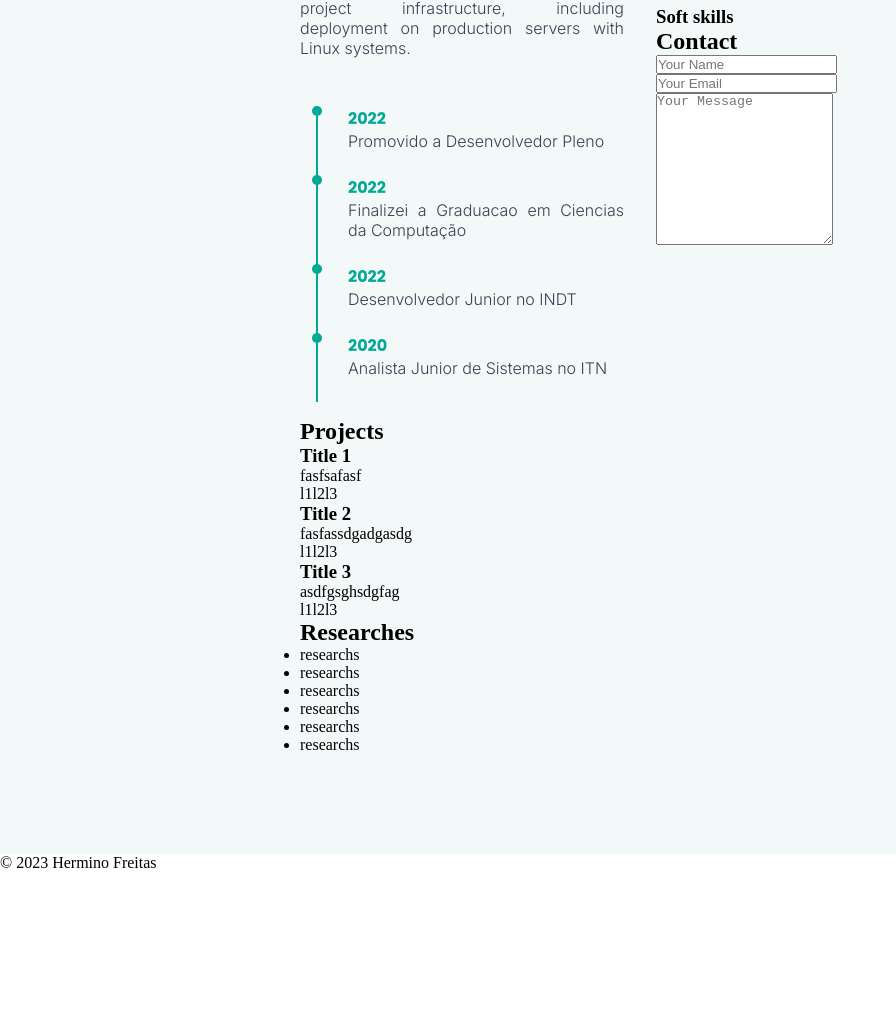
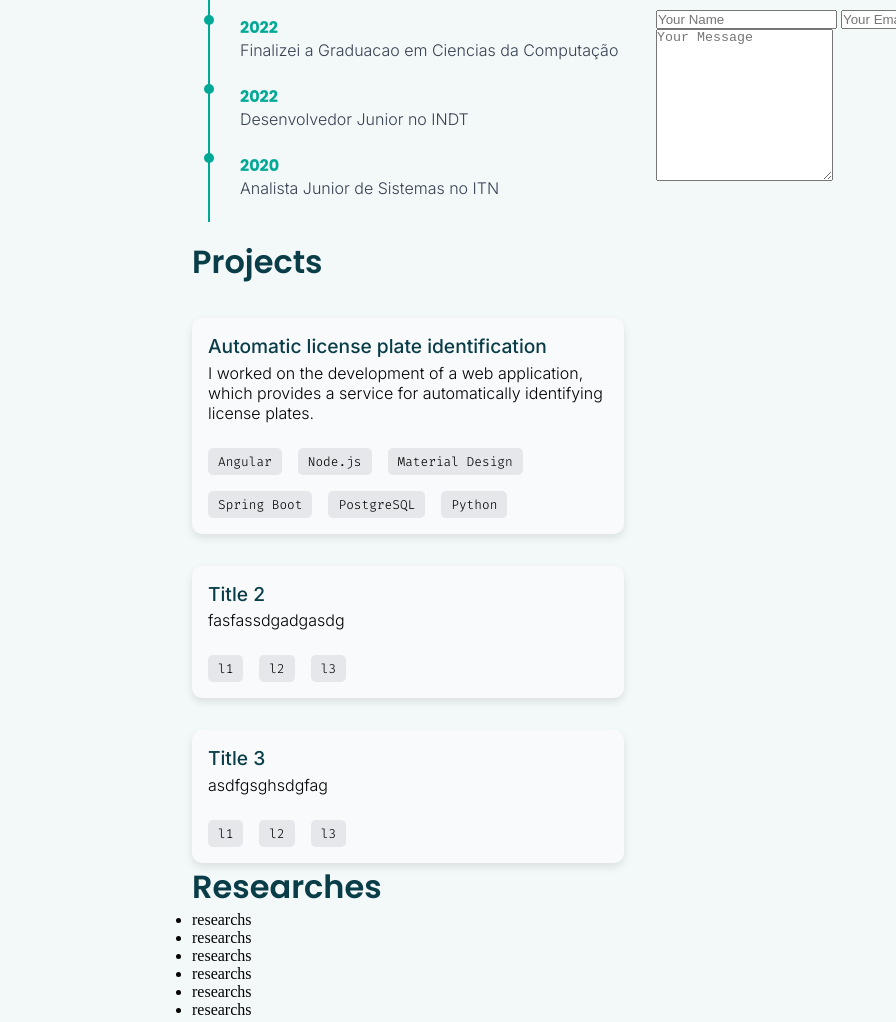
Before and after one commit to hermino/hermino.github.io, a plain HTML site: page index.html in a window 1280 px wide. Shown: the part 1103-2125 px from the top of the page, without its empty margins (0-896 px from the left). Before the commit the page ends 1975 px from the top, so only its background shows below. Drawn offline with Linux system fonts and the light colour scheme.

Commit message:
Enhance portfolio section with project details and improve styling

```diff
--- a/index.html
+++ b/index.html
@@ -54,21 +54,36 @@
                     </div>
                 </div>
             </div>
-            <div>
+            <div class="projects">
                 <h2>Projects</h2>
+                <div class="project">
+                    <h3>Automatic license plate identification</h3>
+                    <p>I worked on the development of a web application, which provides a service for automatically identifying license plates.</p>
                     <div>
-                        <h3>Title 1</h3>
-                        <p>fasfsafasf</p>
-                        <label for="">l1</label><label for="">l2</label><label for="">l3</label></div>
+                        <label for="Angular">Angular</label>
+                        <label for="Node.js">Node.js</label>
+                        <label for="Material Design">Material Design</label>
+                        <label for="Spring Boot">Spring Boot</label>
+                        <label for="PostgreSQL">PostgreSQL</label>
+                        <label for="Python">Python</label>
+                    </div>
+                </div>
+                <div class="project">
+                    <h3>Title 2</h3>
+                    <p>fasfassdgadgasdg</p>
                     <div>
-                        <h3>Title 2</h3>
-                        <p>fasfassdgadgasdg</p>
-                        <label for="">l1</label><label for="">l2</label><label for="">l3</label></div>
+                        <label for="">l1</label><label for="">l2</label><label for="">l3</label>
+                    </div>
+                </div>
+                <div class="project">
+                    <h3>Title 3</h3>
+                    <p>asdfgsghsdgfag</p>
                     <div>
-                        <h3>Title 3</h3>
-                        <p>asdfgsghsdgfag</p>
-                        <label for="">l1</label><label for="">l2</label><label for="">l3</label></div>
-
+                        <label for="">l1</label>
+                        <label for="">l2</label>
+                        <label for="">l3</label>
+                    </div>
+                </div>
             </div>
             <div>
                 <h2>Researches</h2>
--- a/style.css
+++ b/style.css
@@ -17,7 +17,7 @@ header {
     width: 100vw;
     background-color: var(--azul_petroleo);
     display: flex;
-    padding: 0 300px;
+    padding: 0 15vw;
     box-sizing: border-box;
 }
 
@@ -27,7 +27,7 @@ header .header-content {
     justify-content: center;
 
     width: 50%;
-    padding: 100px 0;
+    padding: 10vh 0;
     gap: 2rem;
 }
 
@@ -75,14 +75,14 @@ header .header-image {
 main {
     display: flex;
     gap: 2rem;
-    padding: 0 300px;
+    padding: 0 15vw;
     padding-top: 50px;
     background-color: var(--bg-content);
 }
 
 main section {
     width: 50%;
-    padding: 100px 0;
+    padding: 10vh 0;
 }
 
 main section .about {
@@ -92,7 +92,8 @@ main section .about {
     gap: 2rem;
 }
 
-main section .about h2 {
+
+h2 {
     color: var(--azul_petroleo);
     font-size: 2rem;
     font-weight: 600;
@@ -157,3 +158,56 @@ main section .about p {
     font-size: 1rem;
     font-weight: 300;
 }
+
+h3 {
+    color: var(--preto_suave);
+    font-size: 1rem;
+    font-weight: 500;
+    font-family: "Inter", sans-serif;
+}
+
+.projects {
+    display: flex;
+    flex-direction: column;
+    gap: 2rem;
+}
+
+.projects .project {
+    display: flex;
+    flex-direction: column;
+
+    border-radius: 10px;
+    background-color: var(--branco_gelo);
+    padding: 1rem;
+    box-shadow: 0 4px 8px rgba(0, 0, 0, 0.1);
+    gap: .3rem;
+}
+
+.projects .project h3 {
+    color: var(--azul_petroleo);
+    font-size: 1.2rem;
+    font-weight: 500;
+    font-family: "Inter", sans-serif;
+}
+
+.projects .project p {
+    font-weight: 300;
+    font-family: "Inter", sans-serif;
+}
+
+.projects .project div {
+    display: flex;
+    flex-wrap: wrap;
+    gap: 1rem;
+    margin-top: 20px;
+}
+
+.projects .project div label {
+    text-decoration: none;
+    background-color: var(--cinza_claro);
+    padding: 5px 10px;
+    border-radius: 5px;
+    font-size: .8rem;
+    font-weight: 300;
+    font-family: "Fira Code", sans-serif;
+}
```
